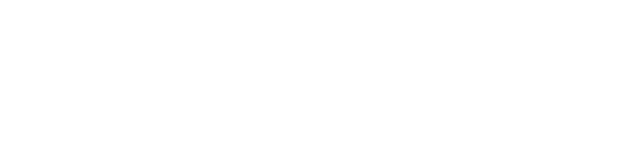
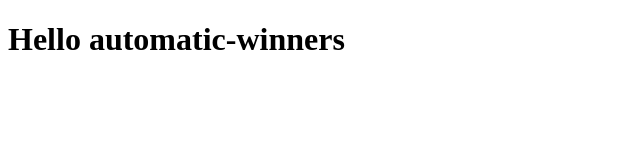
Before and after one commit to alejo9226/automatic-winner, a plain HTML site: page index.html in a window 1280 px wide. Shown: the whole page, without its empty margins (0-640 px from the left). Drawn offline with Linux system fonts and the light colour scheme.

Commit message:
Change Title and add h1

```diff
--- a/index.html
+++ b/index.html
@@ -4,11 +4,11 @@
 <head>
     <meta charset="UTF-8">
     <meta name="viewport" content="width=device-width, initial-scale=1.0">
-    <title>Document</title>
+    <title>automatic-winner</title>
 </head>
 
 <body>
-
+    <h1>Hello automatic-winners</h1>
 </body>
 
 </html>
```
